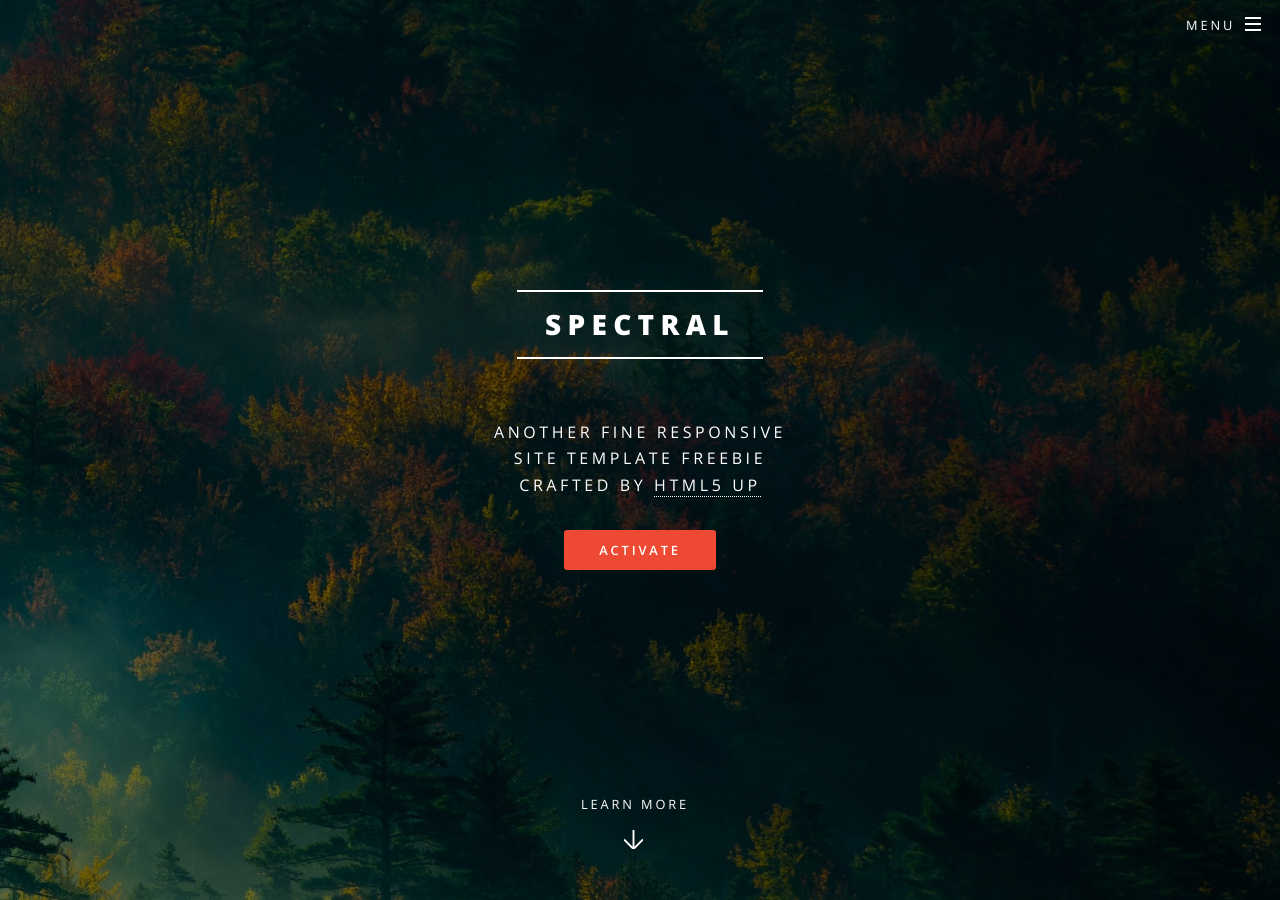
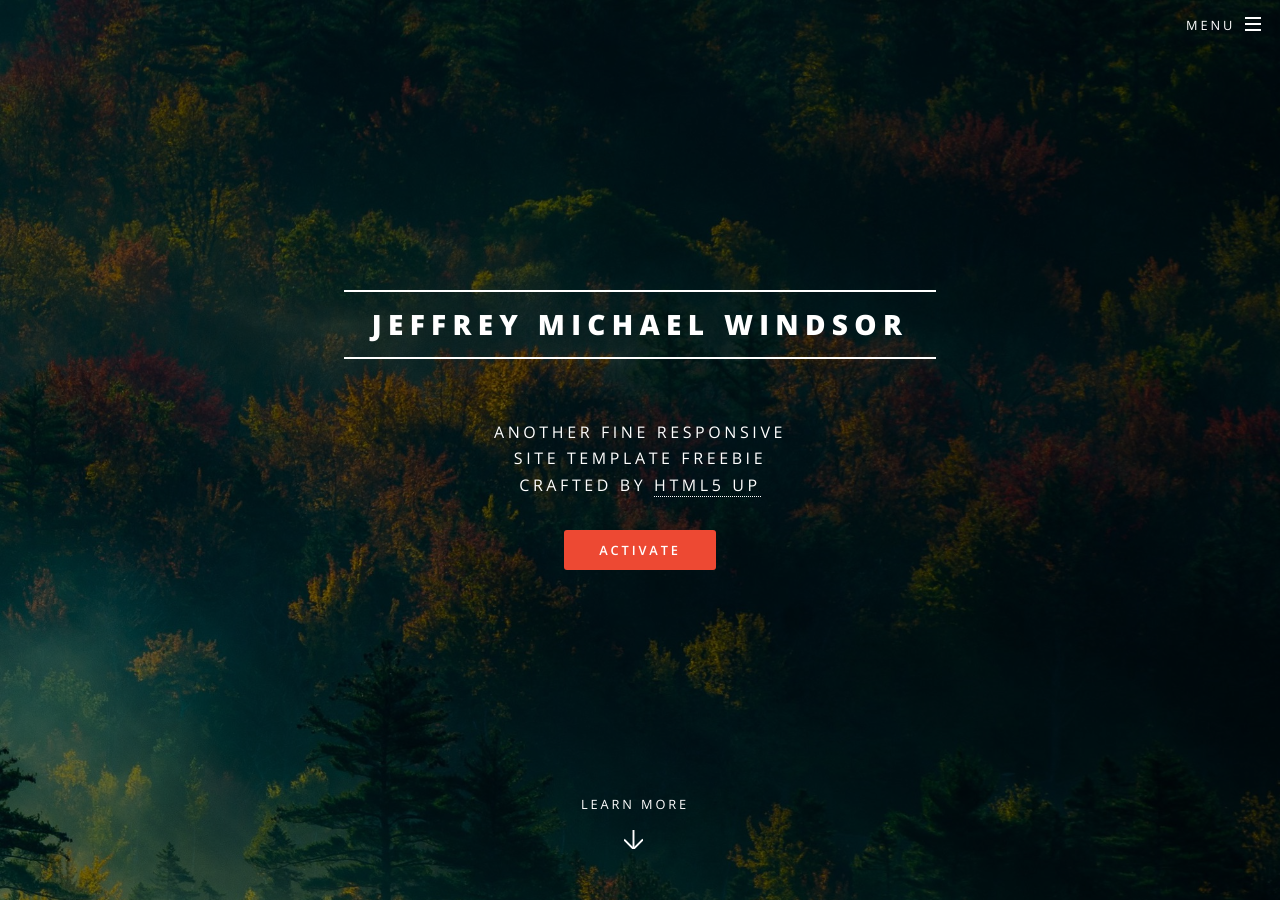
Before and after one commit to jeffwindsor/jeffwindsor.github.io, a Jekyll site: the page built from index.html, in a window 1280 px wide and 900 px high. Built offline with Jekyll 4.4.1, drawn with Linux system fonts in a browser that asks for light colours.

Commit message:
yaml baseurl fix

```diff
--- a/_config.yml
+++ b/_config.yml
@@ -2,7 +2,7 @@
 #
 
 # Site settings
-title: Spectral
+title: Jeffrey Michael Windsor
 description: |
   Another fine responsive
   site template freebie
@@ -10,7 +10,7 @@ description: |
 owner: Your Name # or company name
 first_published: 2018 # if migrating another site, the year of your first publish
 email: jeff.windsor@gmail.com
-baseurl: "/spectral" # the subpath of your site, e.g. /blog
+baseurl: "/" # the subpath of your site, e.g. /blog
 url: "http://jeffwindsor.github.io" # the base hostname & protocol for your site
 social:
   twitter: https://twitter.com/jeffwindsor
```
